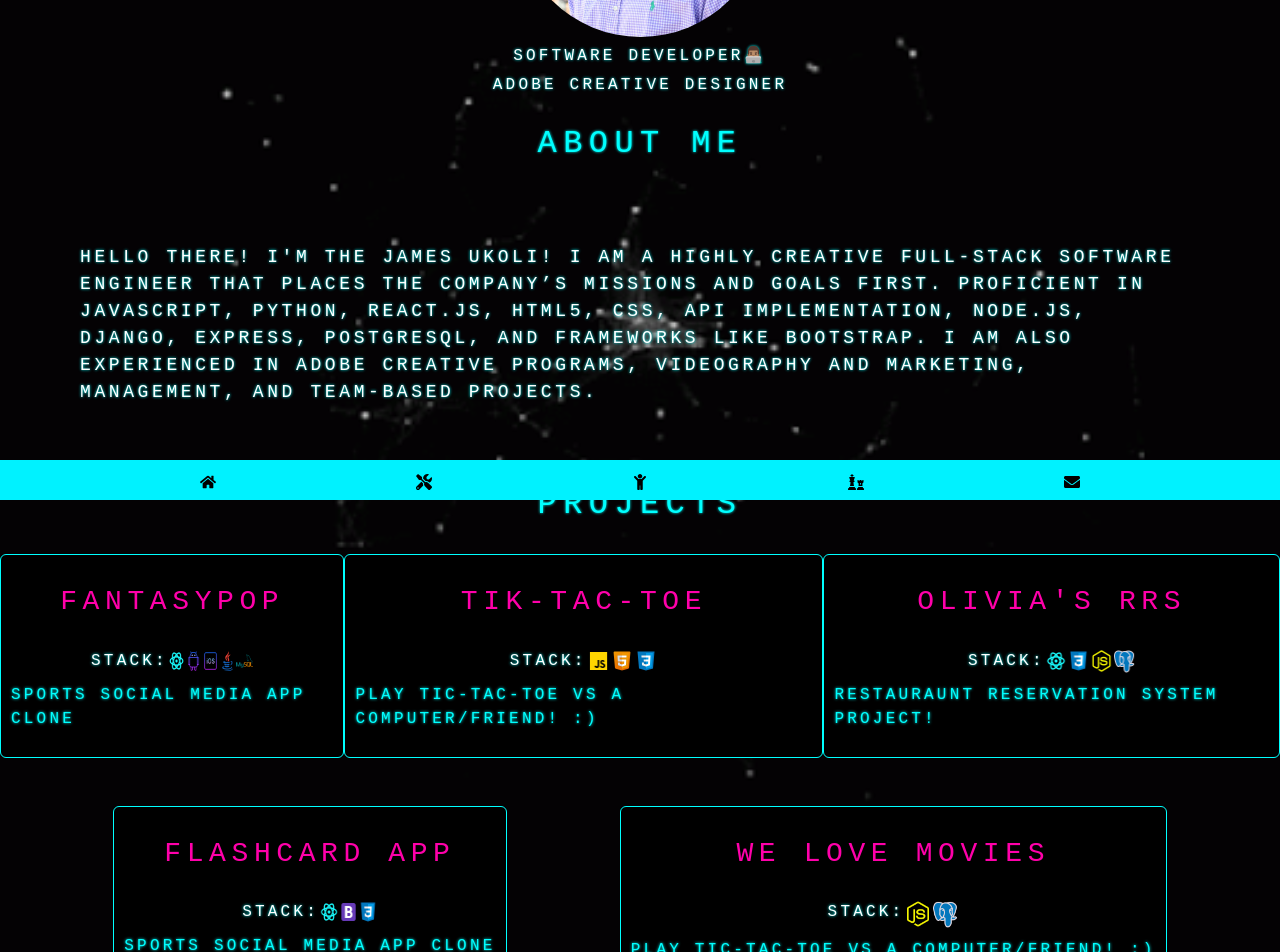
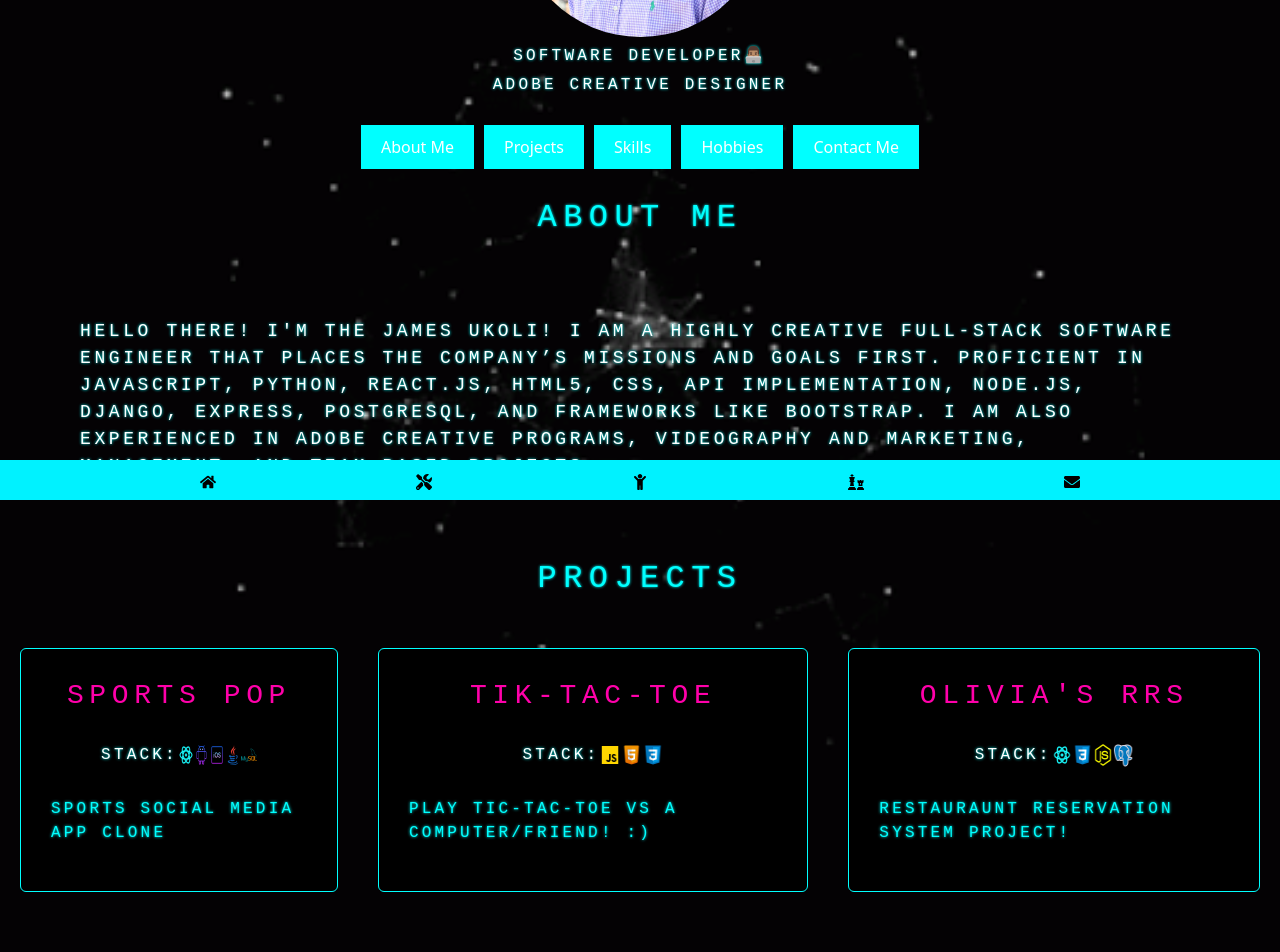
Before and after one commit to James-Ukoli/new_portfolio, a React (Create React App) app: page / in a window 1280 px wide. Shown: the part 300-1252 px from the top of the page. Built offline with nearby package versions, Linux system fonts and the light colour scheme.

Commit message:
button navigation and project links added

```diff
--- a/src/App.js
+++ b/src/App.js
@@ -8,6 +8,7 @@ import AboutMe from "../src/sections/AboutMe";
 import Contact from "../src/sections/ContactMe";
 import PlayButton from "./features/PlayButton";
 import Projects from "./sections/Projects";
+import ButtonNavigation from "./sections/ButtonNavigation";
 
 // 1) Play Button/Audio Commentary of Profile
 function App() {
@@ -17,6 +18,7 @@ function App() {
         <PlayButton />
         <Navigation />
         <HomePage />
+        <ButtonNavigation />
         <AboutMe />
         <Projects />
         <Skills />
--- /dev/null
+++ b/src/sections/ButtonNavigation.css
@@ -0,0 +1,20 @@
+.Button-container {
+    display: flex;
+    justify-content: center;
+    gap: 10px;
+    margin-top: 20px;
+  }
+
+  .Robot-button {
+    background-color: aqua;
+    color: white;
+    border: none;
+    padding: 10px 20px;
+    font-size: 16px;
+    cursor: pointer;
+    transition: background-color 0.1s;
+  }
+
+  .Robot-button:hover {
+    background-color: purple;
+  }
--- /dev/null
+++ b/src/sections/ButtonNavigation.js
@@ -0,0 +1,54 @@
+import React, { useRef } from "react";
+import "./ButtonNavigation.css";
+
+function ButtonNavigation() {
+  // Create refs for each section to scroll to
+  const section1Ref = useRef(null);
+  const section2Ref = useRef(null);
+  const section3Ref = useRef(null);
+  const section4Ref = useRef(null);
+  const section5Ref = useRef(null);
+
+  // Scroll to a specific section when a button is clicked
+  const scrollToSection = (ref) => {
+    ref.current.scrollIntoView({ behavior: "smooth" });
+  };
+  return (
+    <div>
+      <nav className="Button-container">
+        <button
+          onClick={() => scrollToSection(section1Ref)}
+          className="Robot-button"
+        >
+          About Me
+        </button>
+        <button
+          onClick={() => scrollToSection(section2Ref)}
+          className="Robot-button"
+        >
+          Projects
+        </button>
+        <button
+          onClick={() => scrollToSection(section3Ref)}
+          className="Robot-button"
+        >
+          Skills
+        </button>
+        <button
+          onClick={() => scrollToSection(section4Ref)}
+          className="Robot-button"
+        >
+          Hobbies
+        </button>
+        <button
+          onClick={() => scrollToSection(section5Ref)}
+          className="Robot-button"
+        >
+          Contact Me
+        </button>
+      </nav>
+    </div>
+  );
+}
+
+export default ButtonNavigation;
--- a/src/sections/Projects.css
+++ b/src/sections/Projects.css
@@ -10,6 +10,14 @@
     text-transform: uppercase;
     text-shadow: 0 0 3px rgb(0, 0, 0);
     margin: 30px;
+}
+
+.description-box {
+    display: flex;
+    justify-content: center;
+    align-items: center;
+    margin: 20px;
+
 }
 
 .white-robotic-text1 {
@@ -37,6 +45,7 @@
     border-color: aqua;
     /* background-image: url("../images/imagesSet1/istockphoto-1387945043-170667a.webp"); */
     background-color: black;
+    margin: 20px;
 }
 
 .row {
--- a/src/sections/Projects.js
+++ b/src/sections/Projects.js
@@ -20,42 +20,75 @@ const techStack4 = [reactIcon, bootstrapIcon, cssIcon];
 const techStack5 = [nodeJSIcon, postgreSQL];
 
 function Projects() {
+  /// SportsPop Backend Github Link
+  const handleClick1 = (e) => {
+    e.preventDefault();
+    window.open("https://github.com/James-Ukoli/FantasyPop_backend");
+  };
+
+  // Tic-Tac-Toe Link
+  const handleClick2 = (e) => {
+    e.preventDefault();
+    window.open("https://s0upernova.github.io/tic-tac-toe/");
+  };
+  // Olivia's RRS Link
+  const handleClick3 = (e) => {
+    e.preventDefault();
+    window.open(
+      "https://reservation-restauraunt-app-front-end-ju.onrender.com/dashboard"
+    );
+  };
+
+  /// Flashcard App link
+  const handleClick4 = (e) => {
+    e.preventDefault();
+    console.log("This is where I put the link for the flashcard APP ");
+  };
+
+  /// We Love Movies Link
+  const handleClick5 = (e) => {
+    e.preventDefault();
+    window.open("https://github.com/James-Ukoli/Movies_ThinkFul");
+  };
+
   return (
     <div id="projects">
       <h2 className="center blue-robotic-text center1">Projects</h2>
       <div className="project-cards">
         {/* Project 1 - FantasyPop */}
         <div className="card">
-          <h3 className="project-title center1">FantasyPop</h3>
-
+          <h3 className="project-title center1" onClick={handleClick1}>
+            Sports Pop
+          </h3>
           <div className="project-tech-stack center1 white-robotic-text1">
             Stack:{" "}
             {techStack1.map((icon) => {
               return <img src={icon} alt={icon} />;
             })}
           </div>
-
+          <div className="description-box">
             <p className="project-description center1 aqua-text">
               Sports Social Media App Clone
             </p>
           </div>
+        </div>
         {/* Project 2 - Tic-Tac-Toe */}
-        <div className="card">
-          <h3 className="project-title center1 ">Tik-Tac-Toe</h3>
-
+        <div className="card" onClick={handleClick2}>
+          <h3 className="project-title center1">Tik-Tac-Toe</h3>
           <div className="project-tech-stack center1 white-robotic-text1">
             Stack:{" "}
             {techStack2.map((icon) => {
               return <img src={icon} alt={icon} />;
             })}
           </div>
-
+          <div className="description-box">
             <p className="project-description center1 aqua-text">
               Play Tic-Tac-Toe VS a Computer/Friend! :)
             </p>
           </div>
+        </div>
         {/* Project 3 - Olivia's RRS */}
-        <div className="card">
+        <div className="card" onClick={handleClick3}>
           <h3 className="project-title center1"> Olivia's RRS</h3>
 
           {/* Tech Stack: React, HTML/CSS, Node.js, PostgresSQL */}
@@ -65,16 +98,18 @@ function Projects() {
               return <img src={icon} alt={icon} />;
             })}
           </div>
+          <div className="description-box">
             <p className="project-description center1 aqua-text">
               Restauraunt Reservation System Project!
             </p>
+          </div>
         </div>
       </div>
       <br></br>
       <br></br>
       <div className="project-cards">
         {/* Project 1 - FantasyPop */}
-        <div className="card">
+        <div className="card" onClick={handleClick4}>
           <h3 className="project-title center1">Flashcard App</h3>
 
           <div className="project-tech-stack center1 white-robotic-text1">
@@ -83,25 +118,26 @@ function Projects() {
               return <img src={icon} alt={icon} />;
             })}
           </div>
-
+          <div className="description-box">
             <p className="project-description center1 aqua-text">
               Sports Social Media App Clone
             </p>
           </div>
+        </div>
         {/* Project 2 - Tic-Tac-Toe */}
-        <div className="card">
+        <div className="card" onClick={handleClick5}>
           <h3 className="project-title center1 ">We Love Movies</h3>
-
           <div className="project-tech-stack center1 white-robotic-text1">
             Stack:{" "}
             {techStack5.map((icon) => {
               return <img src={icon} alt={icon} />;
             })}
           </div>
-
+          <div className="description-box">
             <p className="project-description center1 aqua-text">
-            Play Tic-Tac-Toe VS a Computer/Friend! :)
+              Movie List Backend Application!
             </p>
+          </div>
         </div>
       </div>
     </div>
```
Lines whose indentation alone changed are shown as unchanged.
